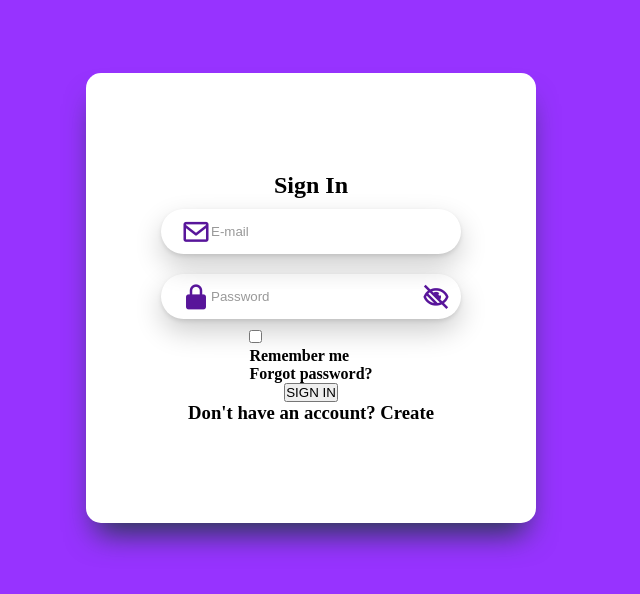
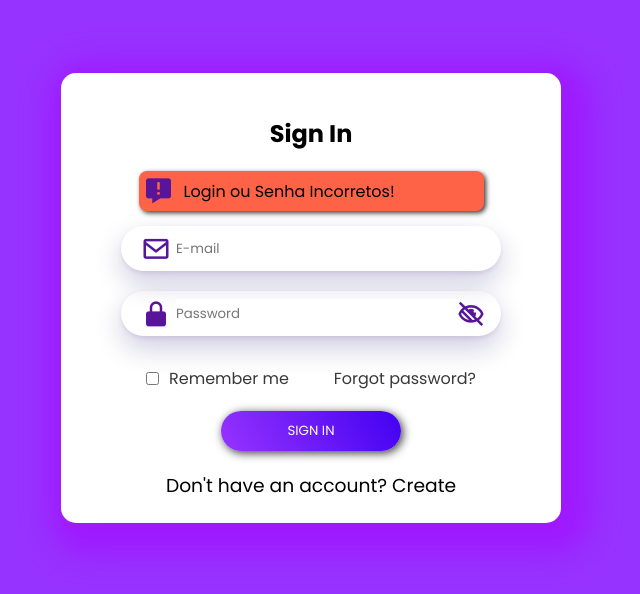
Before and after one commit to jrcampos82/aulaFrameworks-2023, an Angular app in the folder my-app/: page / in a window 1280 px wide. Shown: the part 102-696 px from the top of the page, without its empty margins (329-969 px from the left). Built offline with nearby package versions, Linux system fonts and the light colour scheme.

Commit message:
aula 03-04

```diff
--- a/my-app/src/app/components/login/login.component.css
+++ b/my-app/src/app/components/login/login.component.css
@@ -1,3 +1,25 @@
+@import url('https://fonts.googleapis.com/css2?family=Poppins:wght@100;200;300;400;500;700&display=swap');
+
+* {
+  font-family: 'Poppins', sans-serif;
+}
+
+h2 {
+  margin: 20px;
+}
+
+.error {
+  display: flex;
+  align-items: center;
+  gap: 10px;
+  background: tomato;
+  width: 345px;
+  padding: 5px;
+  border-radius: 8px;
+  box-shadow: 2px 2px 5px #383838;
+  margin-bottom: 5px;
+}
+
 .container {
   background: #9733FF;
   height: 100vh;
@@ -7,11 +29,12 @@
 }
 
 .login {
-  width: 450px;
+  width: 500px;
   height: 450px;
   background: #fff;
   border-radius: 15px;
-  box-shadow: rgb(38, 57, 77) 0px 20px 30px -10px;
+  /* box-shadow: rgb(38, 57, 77) 0px 20px 30px -10px; */
+  box-shadow: 10px 10px 30px 20px rgb(159, 25, 255);
   display: flex;
   flex-direction: column;
   justify-content: center;
@@ -20,9 +43,9 @@
 
 
 .input {
-  width: 300px;
+  width: 380px;
   height: 45px;
-  box-shadow: rgba(0, 0, 0, 0.2) 0px 12px 28px 0px, rgba(0, 0, 0, 0.1) 0px 2px 4px 0px, rgba(255, 255, 255, 0.05) 0px 0px 0px 1px inset;
+  box-shadow: rgba(12, 1, 107, 0.2) 0px 12px 28px 0px, rgba(132, 2, 146, 0.1) 0px 2px 4px 0px, rgba(255, 255, 255, 0.05) 0px 0px 0px 1px inset;
   margin: 10px;
   padding-left: 20px;
   border-radius: 60px;
@@ -32,8 +55,11 @@
 
 .input input {
   border: none;
-  width: 210px;
+  width: 280px;
   color: #999;
+  height: 30px;
+  margin-left: 5px;
+  outline: none;
 }
 
 i {
@@ -41,3 +67,34 @@
   /* color: linear-gradient(#4201F1, #892AE8); */
   color: #58159a;
 }
+
+.remember {
+  display: flex;
+  justify-content: space-between;
+  width: 330px;
+  margin: 20px;
+}
+.remember div {
+  display: flex;
+  gap: 10px;
+}
+
+.remember a {
+  text-decoration: none;
+  color: #383838;
+}
+
+.button {
+  width: 180px;
+  height: 40px;
+  margin-bottom: 20px;
+  border-radius: 40px;
+  border: none;
+  box-shadow: 2px 2px 10px #383838;
+  background: linear-gradient(60deg, #9733FF, #4201F1);
+  color: #fff;
+}
+
+h3 {
+  font-weight: 400;
+}
--- a/my-app/src/app/components/login/login.component.html
+++ b/my-app/src/app/components/login/login.component.html
@@ -2,25 +2,30 @@
   <div class="login">
     <h2>Sign In</h2>
 
+    <div class="error">
+      <i class="bx bxs-message-error"></i>
+      <span>Login ou Senha Incorretos!</span>
+    </div>
+
     <div class="input">
       <i class="bx bx-envelope"></i>
-      <input type="text" name="login" id="login" value="E-mail" />
+      <input type="text" name="login" id="login" placeholder="E-mail" />
     </div>
     <div class="input">
       <i class="bx bxs-lock-alt"></i>
-      <input type="text" name="password" id="password" value="Password" />
+      <input type="text" name="password" id="password" placeholder="Password" />
       <i class="bx bx-low-vision"></i>
     </div>
 
     <div class="remember">
       <div>
         <input type="checkbox" name="remember" id="remember" />
-        <h4>Remember me</h4>
+        <a href="#">Remember me</a>
       </div>
-      <h4>Forgot password?</h4>
+      <a href="#">Forgot password?</a>
     </div>
 
-    <button>SIGN IN</button>
+    <button class="button">SIGN IN</button>
 
     <h3>Don't have an account? Create</h3>
   </div>
--- a/my-app/src/app/components/login/login.component.ts
+++ b/my-app/src/app/components/login/login.component.ts
@@ -6,5 +6,6 @@
   styleUrls: ['./login.component.css']
 })
 export class LoginComponent {
+  isError = false;
 
 }
```
